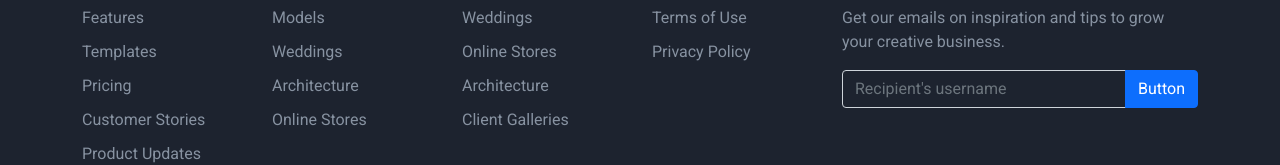
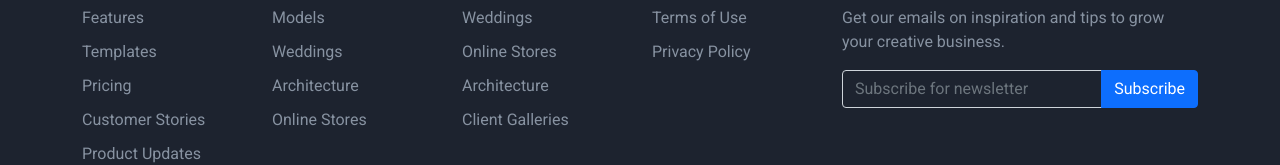
Before and after one commit to salekmia/ladies-shoe-client, a React (Create React App) app: page / in a window 1280 px wide. Shown: the part 1975-2140 px from the top of the page. Built offline with nearby package versions, Linux system fonts and the light colour scheme; no server answers; a web font is replaced by a local one.

Commit message:
error fix

```diff
--- a/src/pages/Dashboard/Dashboard/Dashboard.js
+++ b/src/pages/Dashboard/Dashboard/Dashboard.js
@@ -156,6 +156,7 @@ const Dashboard = (props) => {
                     </Route>
 
                     {/* only admin can see this */}
+                {admin && <div>
                     <AdminRoute path={`${path}/manageOrders`}>
                         <ManageOrders></ManageOrders>
                     </AdminRoute>
@@ -168,6 +169,7 @@ const Dashboard = (props) => {
                     <AdminRoute path={`${path}/manageProducts`}>
                         <ManageProducts></ManageProducts>
                     </AdminRoute>
+                    </div>}
 
                 </Switch>
             </Box>
--- a/src/pages/Shared/Footer/Footer.js
+++ b/src/pages/Shared/Footer/Footer.js
@@ -71,8 +71,8 @@ const Footer = () => {
                         </ul>
                         <p>Get our emails on inspiration and tips to grow your creative business.</p>
                         <div className="input-group my-3">
-                            <input type="text" className="form-control bg-transparent" placeholder="Recipient's username" aria-label="Recipient's username" aria-describedby="button-addon2"/>
-                            <button className="btn btn-primary" type="button" id="button-addon2">Button</button>
+                            <input type="text" className="form-control bg-transparent" placeholder="Subscribe for newsletter" aria-label="Recipient's username" aria-describedby="button-addon2"/>
+                            <button className="btn btn-primary" type="button" id="button-addon2">Subscribe</button>
                         </div>
                     </div>
                 </div>
```
